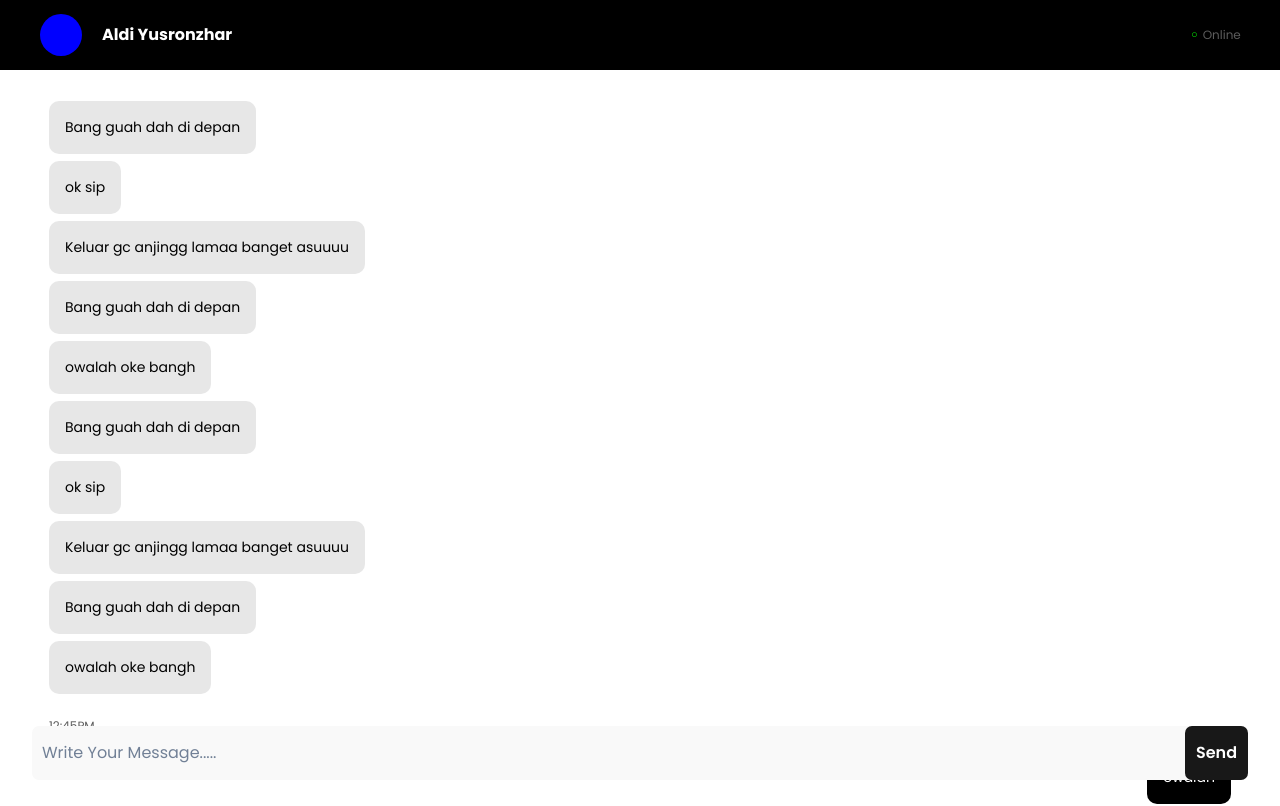
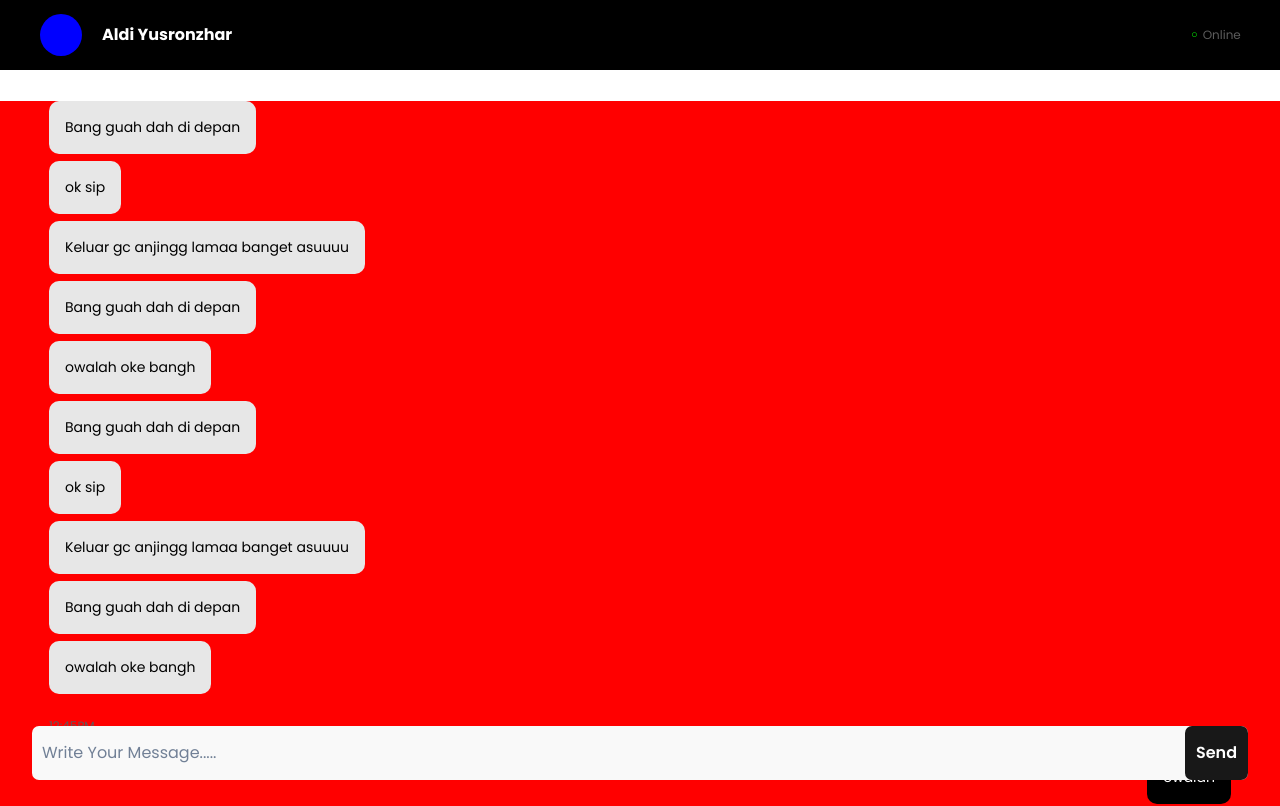
Before and after one commit to Nexthrive/NexText, a Next.js app: page /chat in a window 1280 px wide. Shown: the top 806 px of the page. Built offline with nearby package versions, Linux system fonts and the light colour scheme.

Commit message:
updated the logo

```diff
--- a/src/app/(dashboard)/chat/styles.scss
+++ b/src/app/(dashboard)/chat/styles.scss
@@ -74,11 +74,10 @@
 
 .message-section {
 	width: 100%;
+	background-color: red;
 	flex-direction: column;
 	padding: 0 49px;
 	margin-top: 100px;
-          margin-bottom: 100px;
-          height: 100vh;
 }
 
 .my-message {
@@ -157,7 +156,7 @@
 
 .send-button {
 	background-color: #181818;
-          color: #FFFFFF;
+	color: #ffffff;
 	border-radius: 7px;
 	padding: 15px 11px;
 	cursor: pointer;
```
Also changed, not shown: public/NexText.png. Lines whose indentation alone changed are shown as unchanged.
